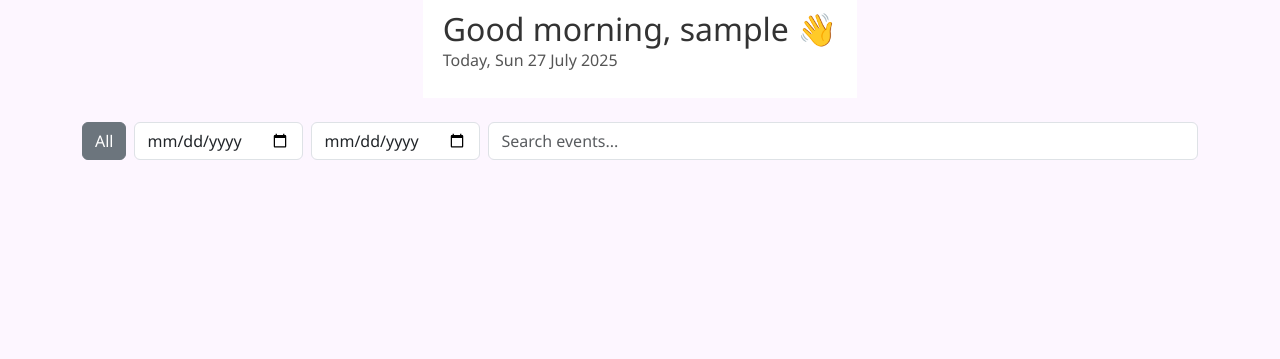
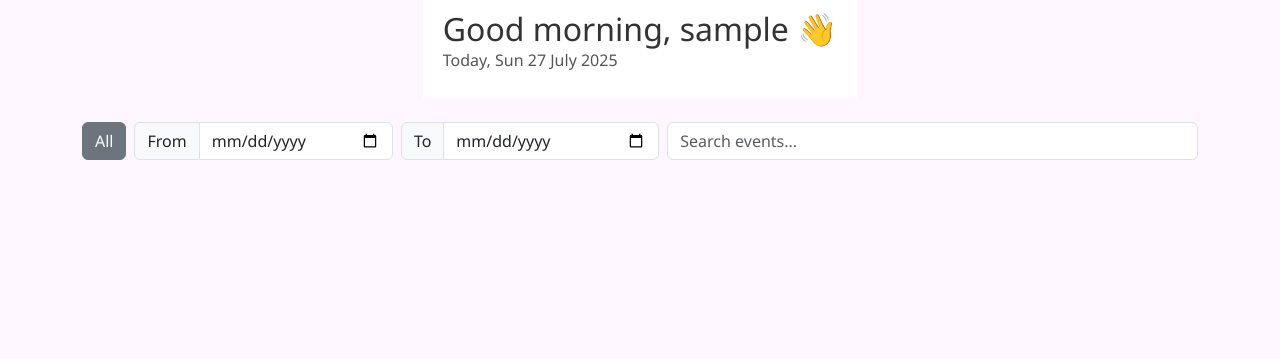
Before and after one commit to statshakya/todo-list, a PHP site: page /calendar.php in a window 1280 px wide. Shown: the part 74-433 px from the top of the page. Run offline with PHP 8.4, Linux system fonts and the light colour scheme; the visitor is signed in with stand-in values (Sample User, id 1); data that the repository does not hold is empty; some libraries are stand-ins or nearby versions.

Commit message:
[EDIT] update design of search filter in event page

```diff
--- a/calendar.php
+++ b/calendar.php
@@ -199,15 +199,27 @@ $events = $calendar->getAll($userid);
 
   <div class="container mt-4">
     <!-- Search Bar -->
+
+
     <div class="d-flex align-items-center justify-content-start gap-2 mb-3">
       <button id="showAllBtn" class="btn btn-secondary">All</button>
-      <!-- Date Filter -->
-      <input type="date" id="dateFilterin" class="form-control w-auto">
-      <input type="date" id="dateFilterout" class="form-control w-auto">
+
+      <!-- From Input Group -->
+      <div class="input-group w-50">
+        <span class="input-group-text">From</span>
+        <input type="date" id="dateFilterin" class="form-control">
+      </div>
+
+      <!-- To Input Group -->
+      <div class="input-group w-50">
+        <span class="input-group-text">To</span>
+        <input type="date" id="dateFilterout" class="form-control">
+      </div>
 
       <!-- Search Bar -->
       <input type="text" id="searchEvent" class="form-control" placeholder="Search events...">
     </div>
+
 
     <!-- Event List -->
     <ul class="list-group" id="eventList">
@@ -319,6 +331,7 @@ $events = $calendar->getAll($userid);
           }
         });
       }
+
       function editEvent(button) {
         const listItem = button.closest('li');
         const eventId = listItem.getAttribute('data-event-id');
@@ -462,4 +475,5 @@ function resetFilters() {
       setInterval(updateHeader, 60000);
     </script>
 </body>
+
 </html>
--- a/index.php
+++ b/index.php
@@ -510,9 +510,9 @@ $tododones = $todo->getAll_active($userid);
 
       function getGreeting() {
         const hour = new Date().getHours();
-        if (hour < 12) return "Good morning";
-        if (hour < 17) return "Good afternoon";
-        return "Good evening";
+        if (hour < 12) return "Good Morning";
+        if (hour < 17) return "Good Afternoon";
+        return "Good Evening";
       }
 
       function updateHeader() {
```
Lines whose indentation alone changed are shown as unchanged.
